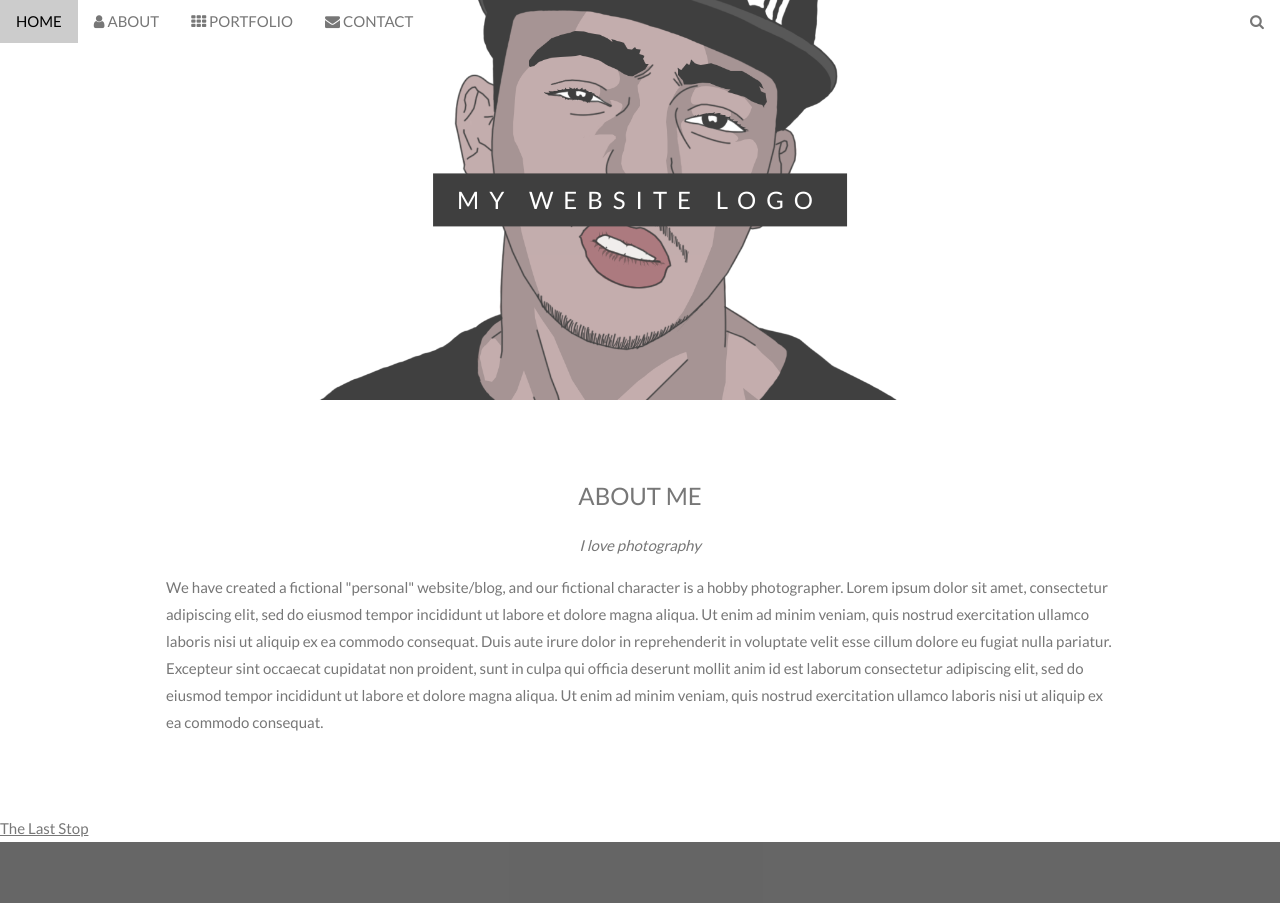
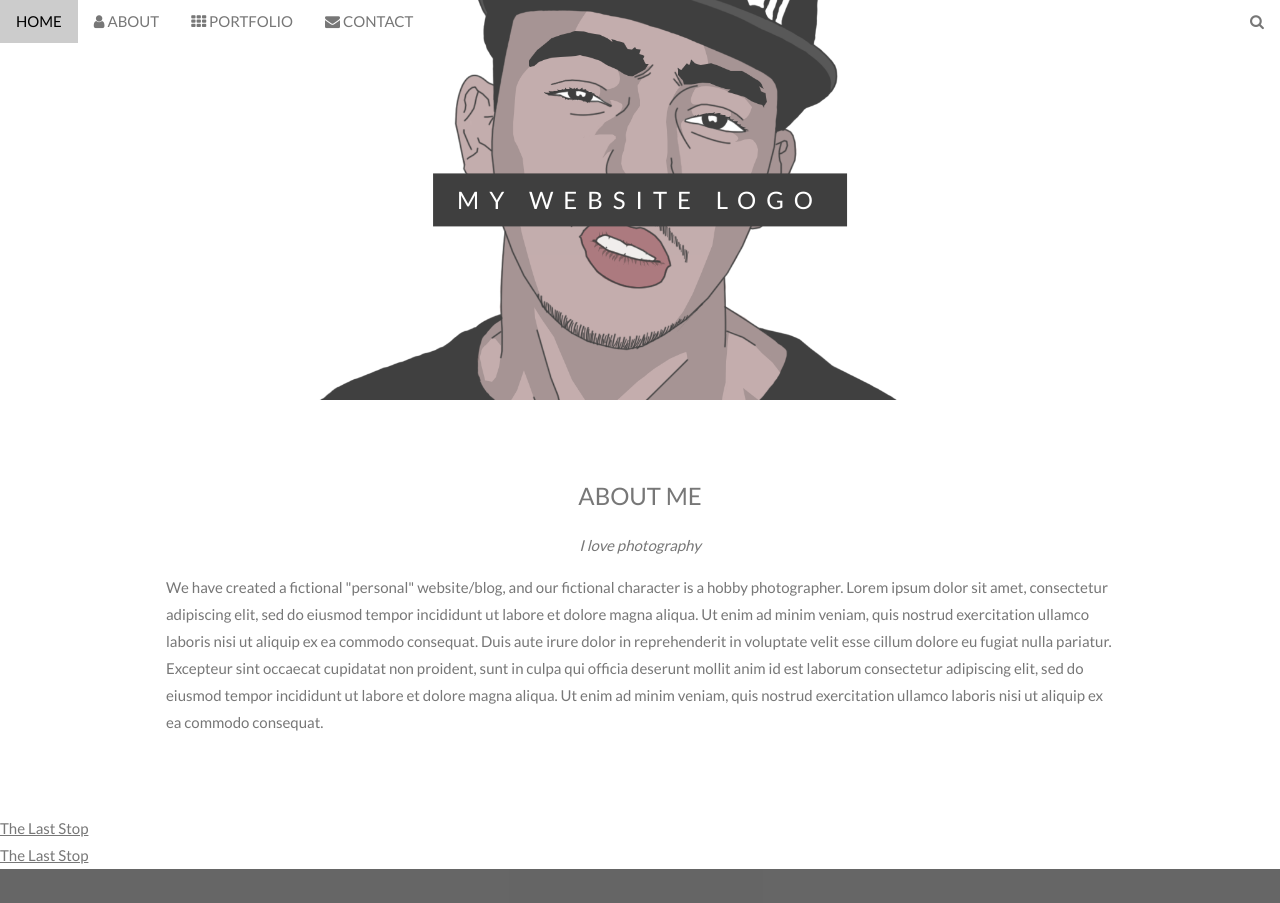
Before and after one commit to Abhis33/abhis33.github.io, a plain HTML site: page index.html in a window 1280 px wide. Shown: the top 903 px of the page. Drawn offline with nearby package versions, Linux system fonts and the light colour scheme.

Commit message:
min ver 0.320

```diff
--- a/index.html
+++ b/index.html
@@ -130,7 +130,10 @@ body, html {
 
 <div> <a href="http://3.15.41.198:3001/">The Last Stop</a> </div>
 
+<div> <a href="http://thelaststop.fun.gg/">The Last Stop</a> </div>
 
+
+</body>
 
 <!-- Footer -->
 <footer class="w3-center w3-black w3-padding-64 w3-opacity w3-hover-opacity-off">
@@ -177,5 +180,4 @@ function toggleFunction() {
 }
 </script>
 
-</body>
 </html>
```
